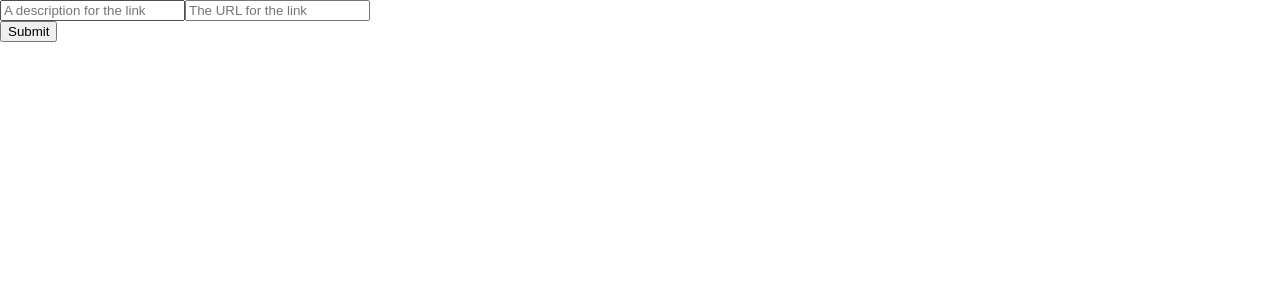
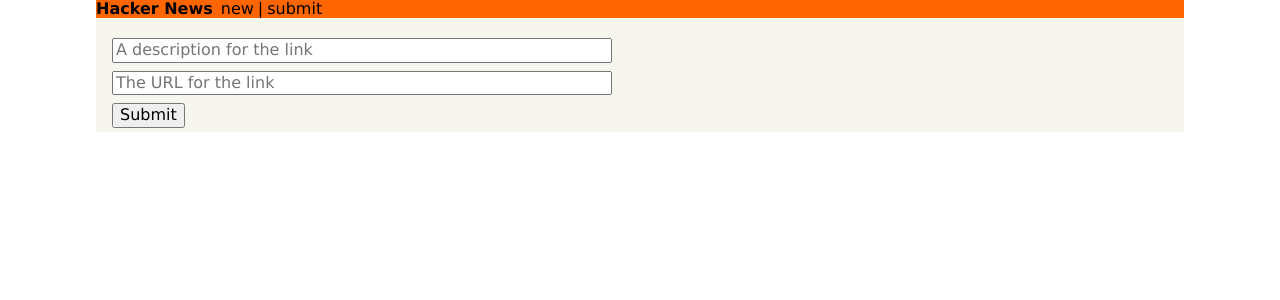
Before and after one commit to adavis9012/hackernews-react-apollo, a React (Create React App) app: page /create in a window 1280 px wide. Shown: the top 300 px of the page. Built offline with nearby package versions, Linux system fonts and the light colour scheme.

Commit message:
Add Routing

```diff
--- a/package.json
+++ b/package.json
@@ -11,9 +11,13 @@
     "@types/node": "^12.0.0",
     "@types/react": "^16.9.53",
     "@types/react-dom": "^16.9.8",
+    "@types/react-router": "^5.1.8",
+    "@types/react-router-dom": "^5.1.6",
     "graphql": "^15.4.0",
     "react": "^17.0.1",
     "react-dom": "^17.0.1",
+    "react-router": "^5.2.0",
+    "react-router-dom": "^5.2.0",
     "react-scripts": "4.0.0",
     "typescript": "^4.0.3",
     "web-vitals": "^0.2.4"
--- a/public/index.html
+++ b/public/index.html
@@ -3,7 +3,7 @@
   <head>
     <meta charset="utf-8" />
     <link rel="icon" href="%PUBLIC_URL%/favicon.ico" />
-    <link rel="stylesheet" hrf="https://unpkg.com/tachyons@4.2.1/css/tachyons.min.css"/>
+    <link rel="stylesheet" href="https://unpkg.com/tachyons@4.2.1/css/tachyons.min.css"/>
     <meta name="viewport" content="width=device-width, initial-scale=1" />
     <meta name="theme-color" content="#000000" />
     <meta
--- a/src/components/App.tsx
+++ b/src/components/App.tsx
@@ -1,10 +1,19 @@
 import React from 'react';
+import CreateLink from "./CreateLink";
+import Header from "./Header";
 import LinkList from "./LinkList";
-import CreateLink from "./CreateLink";
+import {Route, Switch} from "react-router";
 
 function App() {
-  // return  <LinkList />;
-    return <CreateLink />
+    return <div className="center w85">
+        <Header />
+        <div className="ph3 pv1 background-gray">
+            <Switch>
+                <Route exact path="/" component={LinkList} />
+                <Route exact path="/create" component={CreateLink} />
+            </Switch>
+        </div>
+    </div>
 }
 
 export default App;
--- a/src/components/CreateLink.tsx
+++ b/src/components/CreateLink.tsx
@@ -1,5 +1,6 @@
 import React, {useReducer} from 'react';
 import {gql, useMutation} from "@apollo/client";
+import {History} from 'history';
 
 interface State {
     description?: string
@@ -8,6 +9,10 @@ interface State {
 
 interface Action extends State{
     type: 'SET_DESCRIPTION' | 'SET_URL'
+}
+
+interface CreateLinkProps{
+    history: History
 }
 
 const POST_MUTATION = gql`
@@ -38,13 +43,14 @@ const linkReducer = (state: State, action: Action) => {
     }
 };
 
-const CreateLink = (() => {
+const CreateLink: React.FC<CreateLinkProps> = (({history}) => {
     let [state, dispatch] = useReducer(linkReducer, {
         description: '',
         url: ''
     });
     const [savePost, {error, data}] = useMutation(POST_MUTATION, {
-        variables: {...state}
+        variables: {...state},
+        onCompleted: () => history.push('/')
     });
 
     return <div>
--- /dev/null
+++ b/src/components/Header.tsx
@@ -0,0 +1,22 @@
+import React from 'react';
+import {Link} from 'react-router-dom';
+import {withRouter} from "react-router";
+
+const Header = (() => {
+   return <div className="flex pal justify-between nowrap orange">
+       <div className="flex flex-fixed black">
+          <div className="fw7 mr1">
+              Hacker News
+          </div>
+           <Link to="/" className={"ml1 no-underline black"}>
+                new
+           </Link>
+           <div className="ml1">|</div>
+           <Link to="/create" className="ml1 no-underline black">
+               submit
+           </Link>
+       </div>
+   </div>;
+});
+
+export default withRouter(Header);
--- a/src/index.tsx
+++ b/src/index.tsx
@@ -4,6 +4,7 @@ import './styles/index.css';
 import App from './components/App';
 import reportWebVitals from './reportWebVitals';
 import {ApolloClient, ApolloProvider, createHttpLink, InMemoryCache} from '@apollo/client';
+import {BrowserRouter} from "react-router-dom";
 
 const httpLink = createHttpLink({
     uri: 'http://localhost:4000'
@@ -15,9 +16,11 @@ const client = new ApolloClient({
 });
 
 ReactDOM.render(
-    <ApolloProvider client={client}>
-        <App/>
-    </ApolloProvider>,
+    <BrowserRouter>
+        <ApolloProvider client={client}>
+            <App/>
+        </ApolloProvider>
+    </BrowserRouter>,
     document.getElementById('root')
 );
 // If you want to start measuring performance in your app, pass a function
```
Also changed, not shown: 1 other file (tests, documents, lock files or other folders).
